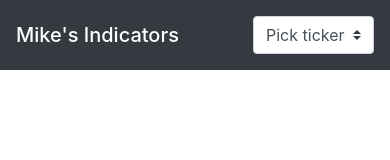
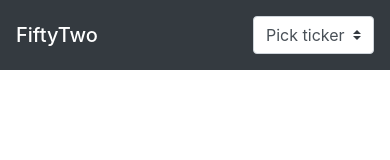
Before and after one commit to fiftytwo-ml/fiftytwo-ml.github.io, a plain HTML site: page index.html in a window 390 px wide. Shown: the top 160 px of the page. Drawn offline with nearby package versions, Linux system fonts and the light colour scheme.

Commit message:
changed title to FiftyTwo on mobile

```diff
--- a/index.html
+++ b/index.html
@@ -174,7 +174,7 @@
     </div>
     <div id="content-mobile">
       <nav class="navbar navbar-dark bg-dark">
-        <span class="navbar-brand mb-0 h1">Mike's Indicators</span>
+        <span class="navbar-brand mb-0 h1">FiftyTwo</span>
         <form class="form-inline my-2 my-lg-0">
           <select id="ddlViewBy" onchange="updateChart()" class="custom-select">
             <option value="" selected="selected">Pick ticker</option>
```
